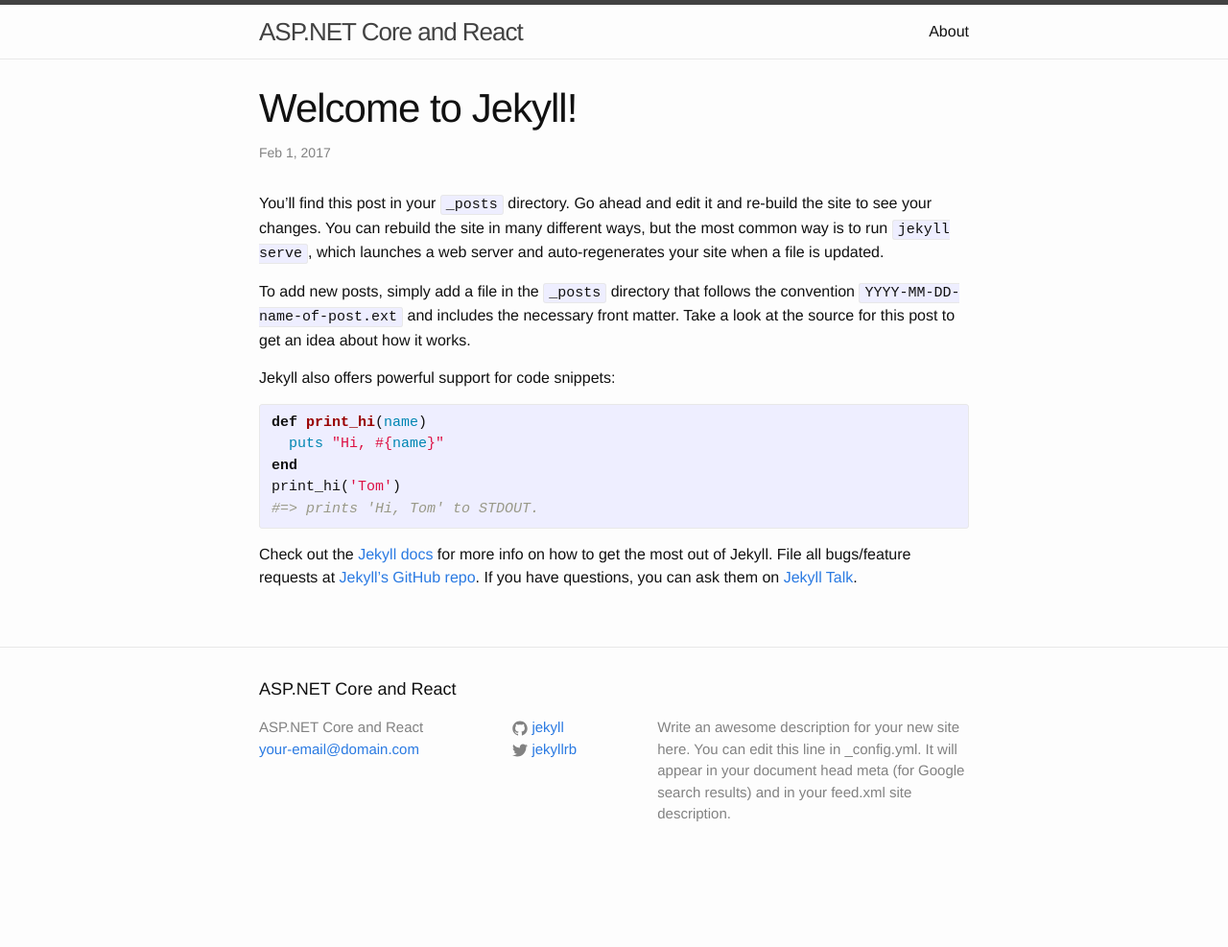
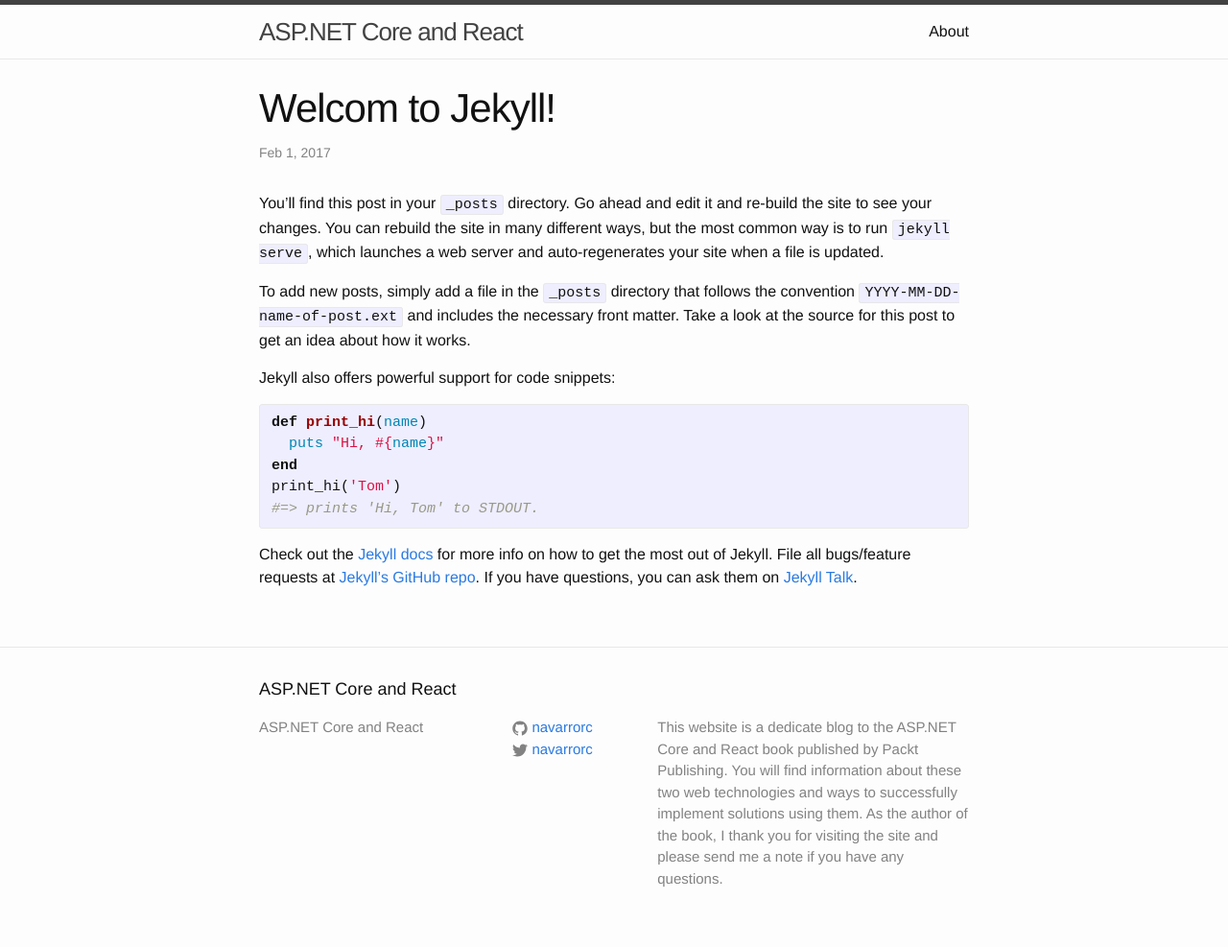
Before and after one commit to navarrorc/blog, a Jekyll site: the page built from _posts/2017-02-01-welcome-to-jekyll.markdown, in a window 1280 px wide. Shown: the whole page at 96% size. Built offline with Jekyll 4.4.1, drawn with Linux system fonts in a browser that asks for light colours; before the commit the page ends 920 px from its top, so only the background shows below that.

Commit message:
new blog post, started

```diff
--- a/_config.yml
+++ b/_config.yml
@@ -14,15 +14,15 @@
 # You can create any custom variable you would like, and they will be accessible
 # in the templates via {{ site.myvariable }}.
 title: ASP.NET Core and React
-email: your-email@domain.com
 description: > # this means to ignore newlines until "baseurl:"
-  Write an awesome description for your new site here. You can edit this
-  line in _config.yml. It will appear in your document head meta (for
-  Google search results) and in your feed.xml site description.
+  This website is a dedicate blog to the ASP.NET Core and React book published by Packt Publishing.
+  You will find information about these two web technologies and ways to successfully
+  implement solutions using them. As the author of the book, I thank you for visiting the site and please send
+  me a note if you have any questions.
 baseurl: "" # the subpath of your site, e.g. /blog
 url: "" # the base hostname & protocol for your site, e.g. http://example.com
-twitter_username: jekyllrb
-github_username:  jekyll
+twitter_username: navarrorc
+github_username:  navarrorc
 
 # Build settings
 markdown: kramdown
--- a/_posts/2017-02-01-welcome-to-jekyll.markdown
+++ b/_posts/2017-02-01-welcome-to-jekyll.markdown
@@ -1,6 +1,6 @@
 ---
 layout: post
-title:  "Welcome to Jekyll!"
+title:  "Welcom to Jekyll!"
 date:   2017-02-01 16:25:24 +0000
 categories: jekyll update
 ---
```
Also changed, not shown: _posts/2017-02-01-why-asp-net-core-and-react.markdown (added, +14 -0 lines).
